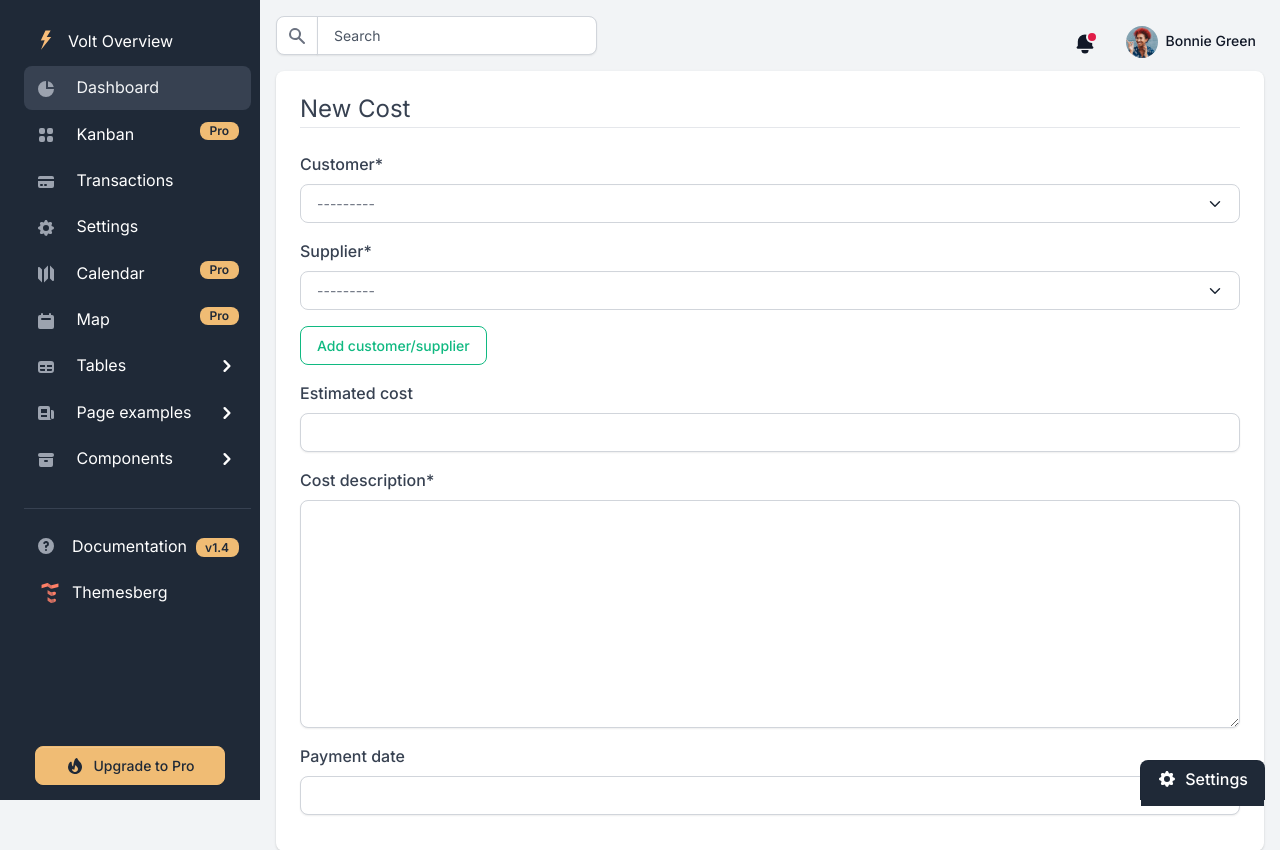
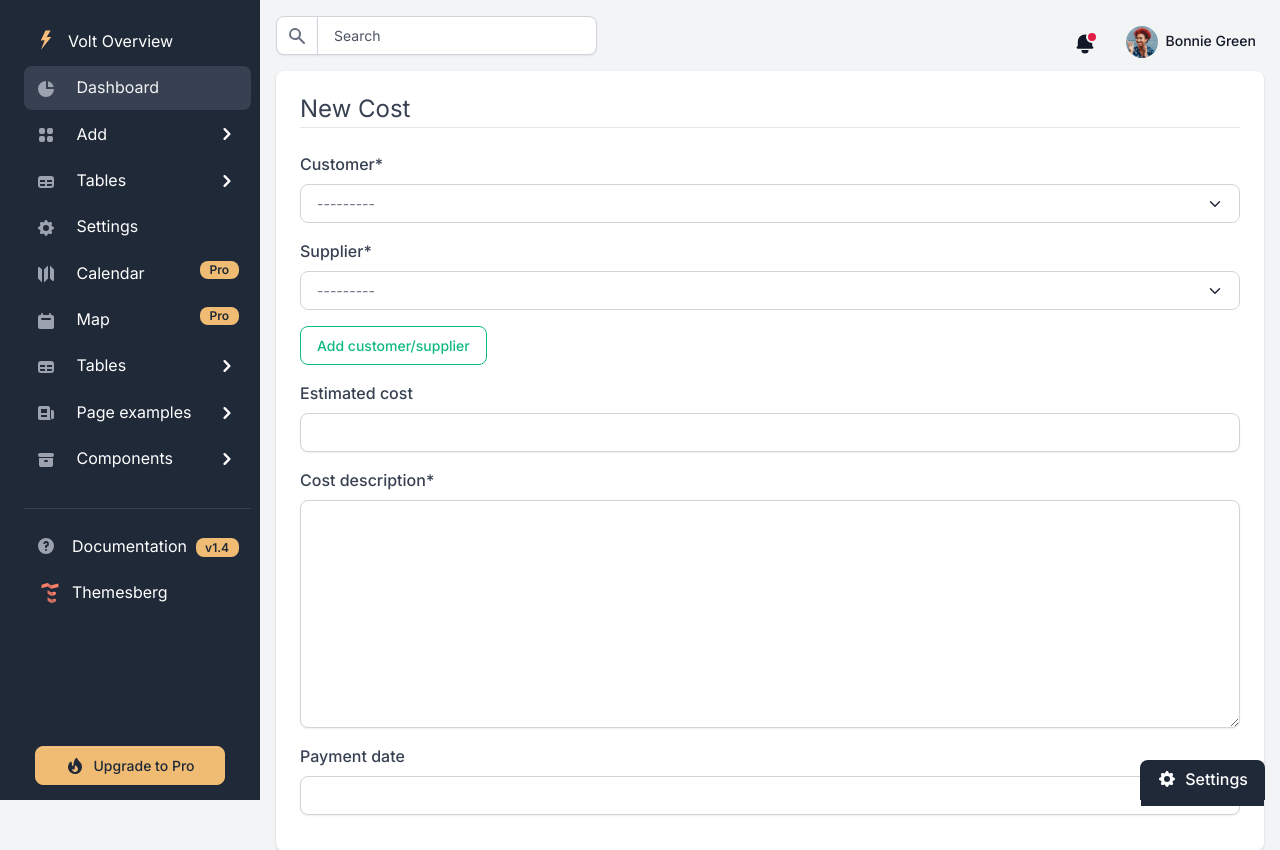
Before and after one commit to Luczho/CashflowManager, a Django app: page /add/ in a window 1280 px wide. Shown: the top 850 px of the page. Run offline with Django 4.2, Linux system fonts and the light colour scheme; data that the repository does not hold is empty; some libraries are stand-ins or nearby versions.

Commit message:
refactor: customize sidebar, add link to add cost, add company and cost table

```diff
--- a/costs_records/templates/costs_records/sidebar.html
+++ b/costs_records/templates/costs_records/sidebar.html
@@ -53,25 +53,59 @@
             </a>
           </li>
           <li class="nav-item">
-            <a href="https://demo.themesberg.com/volt-pro/pages/kanban.html" target="_blank" class="nav-link d-flex justify-content-between">
+            <span
+              class="nav-link  collapsed  d-flex justify-content-between align-items-center"
+              data-bs-toggle="collapse" data-bs-target="#submenu-app-cost">
               <span>
                 <span class="sidebar-icon">
                   <svg class="icon icon-xs me-2" fill="currentColor" viewBox="0 0 20 20" xmlns="http://www.w3.org/2000/svg"><path d="M5 3a2 2 0 00-2 2v2a2 2 0 002 2h2a2 2 0 002-2V5a2 2 0 00-2-2H5zM5 11a2 2 0 00-2 2v2a2 2 0 002 2h2a2 2 0 002-2v-2a2 2 0 00-2-2H5zM11 5a2 2 0 012-2h2a2 2 0 012 2v2a2 2 0 01-2 2h-2a2 2 0 01-2-2V5zM11 13a2 2 0 012-2h2a2 2 0 012 2v2a2 2 0 01-2 2h-2a2 2 0 01-2-2v-2z"></path></svg>
                 </span>
-                <span class="sidebar-text">Kanban</span>
+                <span class="sidebar-text">Add</span>
               </span>
+              <span class="link-arrow">
+                <svg class="icon icon-sm" fill="currentColor" viewBox="0 0 20 20" xmlns="http://www.w3.org/2000/svg"><path fill-rule="evenodd" d="M7.293 14.707a1 1 0 010-1.414L10.586 10 7.293 6.707a1 1 0 011.414-1.414l4 4a1 1 0 010 1.414l-4 4a1 1 0 01-1.414 0z" clip-rule="evenodd"></path></svg>
+              </span>
+            </span>
+            <div class="multi-level collapse "
+              role="list" id="submenu-app-cost" aria-expanded="false">
+              <ul class="flex-column nav">
+                <li class="nav-item ">
+                  <a class="nav-link" href="{% url 'add-cost' %}">
+                      <span class="sidebar-text">Add Cost</span>
+                  </a>
+                </li>
+                <li class="nav-item ">
+                  <a class="nav-link" href="{% url 'add-cost' %}">
+                      <span class="sidebar-text">Add Company</span>
+                  </a>
+                </li>
+              </ul>
+            </div>
+          </li>
+          <li class="nav-item">
+            <span
+              class="nav-link  collapsed  d-flex justify-content-between align-items-center"
+              data-bs-toggle="collapse" data-bs-target="#submenu-app-tables">
               <span>
-                <span class="badge badge-sm bg-secondary ms-1 text-gray-800">Pro</span>
+                <span class="sidebar-icon">
+                  <svg class="icon icon-xs me-2" fill="currentColor" viewBox="0 0 20 20" xmlns="http://www.w3.org/2000/svg"><path fill-rule="evenodd" d="M5 4a3 3 0 00-3 3v6a3 3 0 003 3h10a3 3 0 003-3V7a3 3 0 00-3-3H5zm-1 9v-1h5v2H5a1 1 0 01-1-1zm7 1h4a1 1 0 001-1v-1h-5v2zm0-4h5V8h-5v2zM9 8H4v2h5V8z" clip-rule="evenodd"></path></svg>
+                </span>
+                <span class="sidebar-text">Tables</span>
               </span>
-            </a>
-          </li>
-          <li class="nav-item ">
-            <a href="/costs_records/templates/costs_records/transactions.html" class="nav-link">
-              <span class="sidebar-icon">
-                <svg class="icon icon-xs me-2" fill="currentColor" viewBox="0 0 20 20" xmlns="http://www.w3.org/2000/svg"><path d="M4 4a2 2 0 00-2 2v1h16V6a2 2 0 00-2-2H4z"></path><path fill-rule="evenodd" d="M18 9H2v5a2 2 0 002 2h12a2 2 0 002-2V9zM4 13a1 1 0 011-1h1a1 1 0 110 2H5a1 1 0 01-1-1zm5-1a1 1 0 100 2h1a1 1 0 100-2H9z" clip-rule="evenodd"></path></svg>
+              <span class="link-arrow">
+                <svg class="icon icon-sm" fill="currentColor" viewBox="0 0 20 20" xmlns="http://www.w3.org/2000/svg"><path fill-rule="evenodd" d="M7.293 14.707a1 1 0 010-1.414L10.586 10 7.293 6.707a1 1 0 011.414-1.414l4 4a1 1 0 010 1.414l-4 4a1 1 0 01-1.414 0z" clip-rule="evenodd"></path></svg>
               </span>
-              <span class="sidebar-text">Transactions</span>
-            </a>
+            </span>
+            <div class="multi-level collapse "
+              role="list" id="submenu-app-tables" aria-expanded="false">
+              <ul class="flex-column nav">
+                <li class="nav-item ">
+                  <a class="nav-link" href="{% url 'costs-list' %}">
+                    <span class="sidebar-text">Costs Table</span>
+                  </a>
+                </li>
+              </ul>
+            </div>
           </li>
           <li class="nav-item ">
             <a href="/costs_records/templates/costs_records/settings.html" class="nav-link">
```
